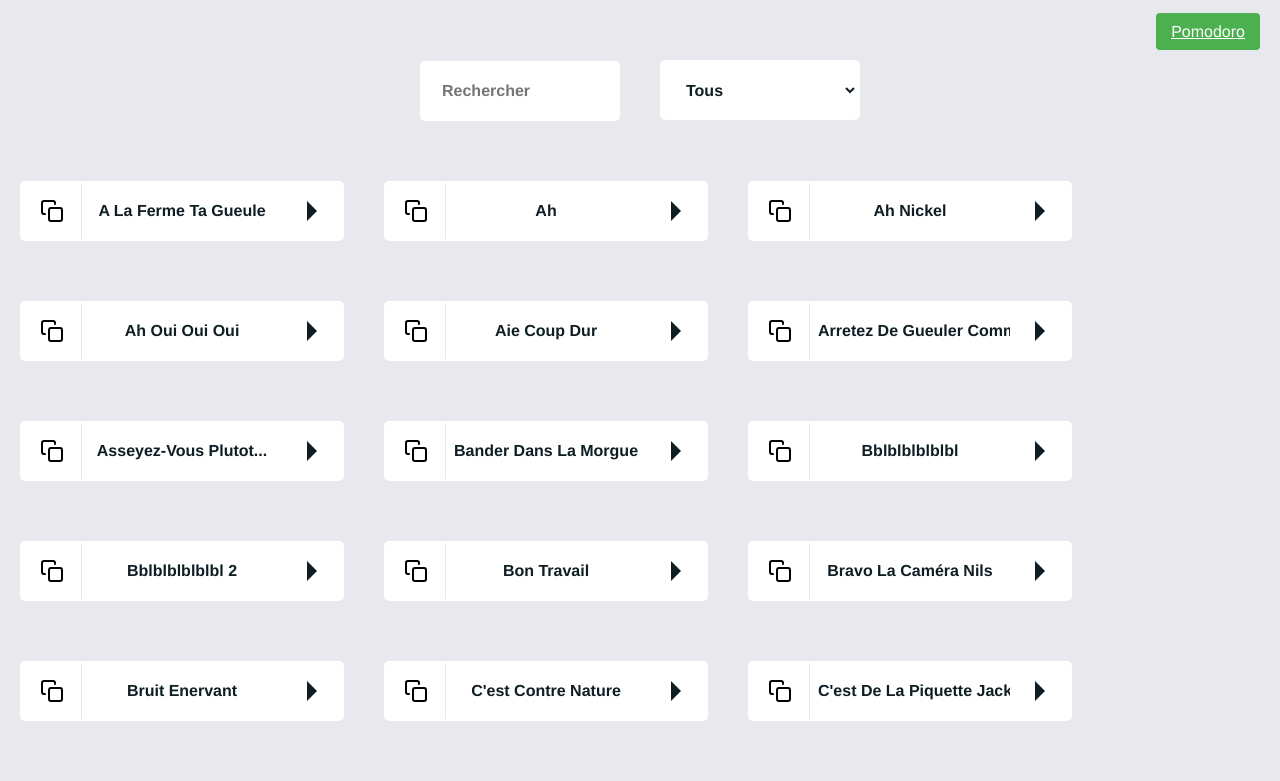
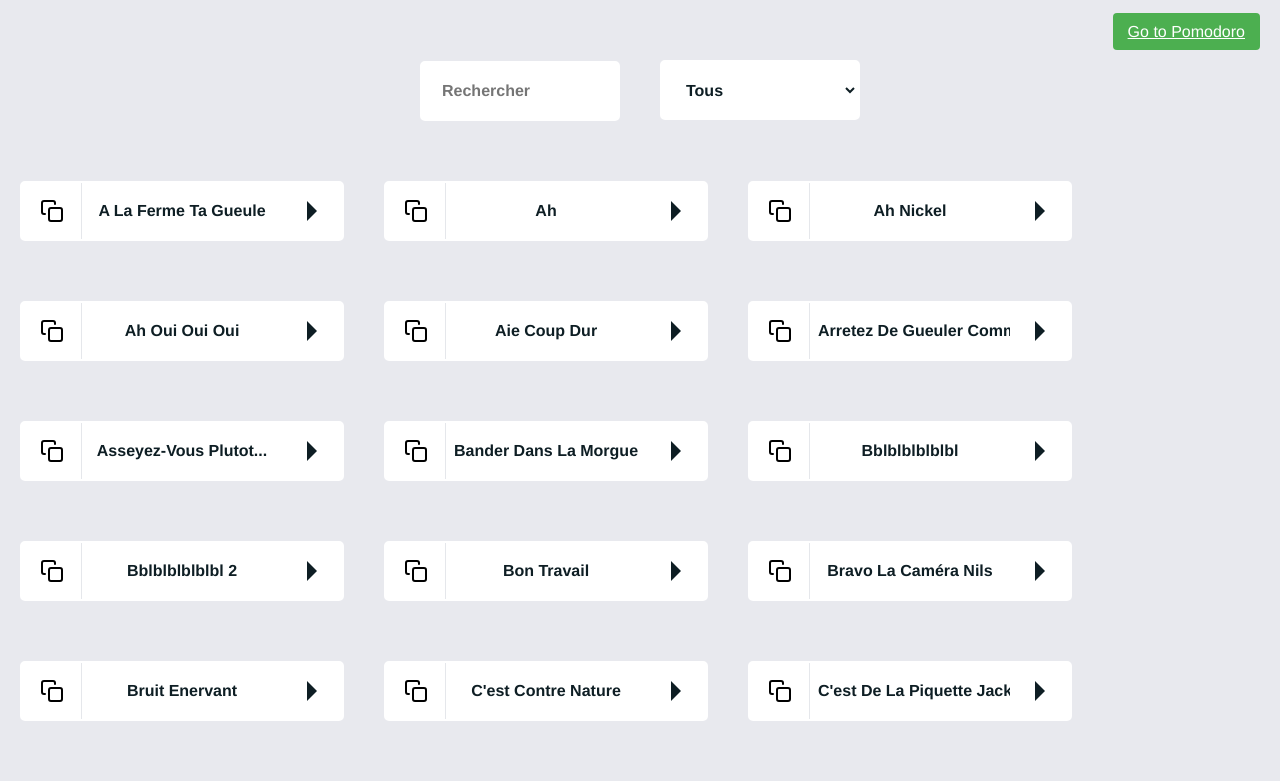
Before and after one commit to jeremio/soundboard, a Vue app: page / in a window 1280 px wide. Shown: the top 781 px of the page. Built offline with nearby package versions, Linux system fonts and the light colour scheme.

Commit message:
using computed on cornerpage

```diff
--- a/src/components/CornerPage.vue
+++ b/src/components/CornerPage.vue
@@ -1,10 +1,7 @@
 <template>
   <div class="corner-component">
-    <router-link v-if="route.path === '/pomodoro'" class="corner-button" to="/">
-      Soundboard
-    </router-link>
-    <router-link v-else to="/pomodoro" class="corner-button">
-      Pomodoro
+    <router-link :to="targetRoute" class="corner-button">
+      {{ buttonText }}
     </router-link>
   </div>
 </template>
@@ -13,6 +10,16 @@
 import { useRoute } from 'vue-router'
 
 const route = useRoute()
+
+// Définir la route cible en fonction de la page actuelle
+const targetRoute = computed(() => {
+  return route.name === 'index' ? { name: 'pomodoro' } : { name: 'index' }
+})
+
+// Modifier le texte du bouton selon la page
+const buttonText = computed(() => {
+  return route.name === 'index' ? 'Go to Pomodoro' : 'Go to Soundboard'
+})
 </script>
 
 <style scoped>
--- a/src/router/index.ts
+++ b/src/router/index.ts
@@ -1,16 +1,18 @@
 import { createRouter, createWebHistory } from 'vue-router'
 
-import Board from '~/pages/Board.vue'
-import Pomodoro from '~/pages/Pomodoro.vue'
+import BoardPage from '~/pages/BoardPage.vue'
+import PomodoroPage from '~/pages/PomodoroPage.vue'
 
 const routes = [
   {
     path: '/',
-    component: Board,
+    name: 'index',
+    component: BoardPage,
   },
   {
     path: '/pomodoro',
-    component: Pomodoro,
+    name: 'pomodoro',
+    component: PomodoroPage,
   },
 ]
 
```
Also changed, not shown: src/pages/BoardPage.vue (renamed from src/pages/Board.vue), src/pages/PomodoroPage.vue (renamed from src/pages/Pomodoro.vue).
